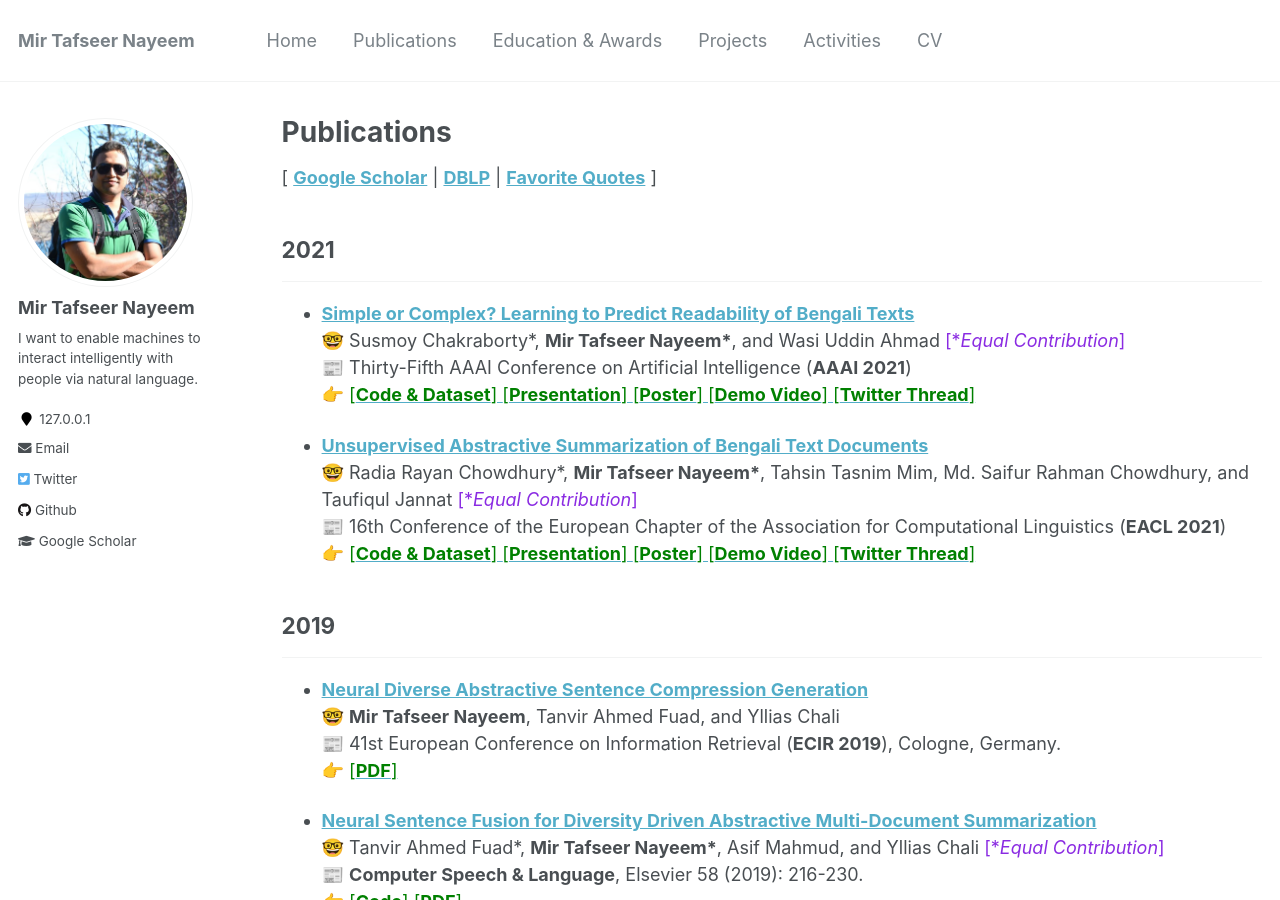
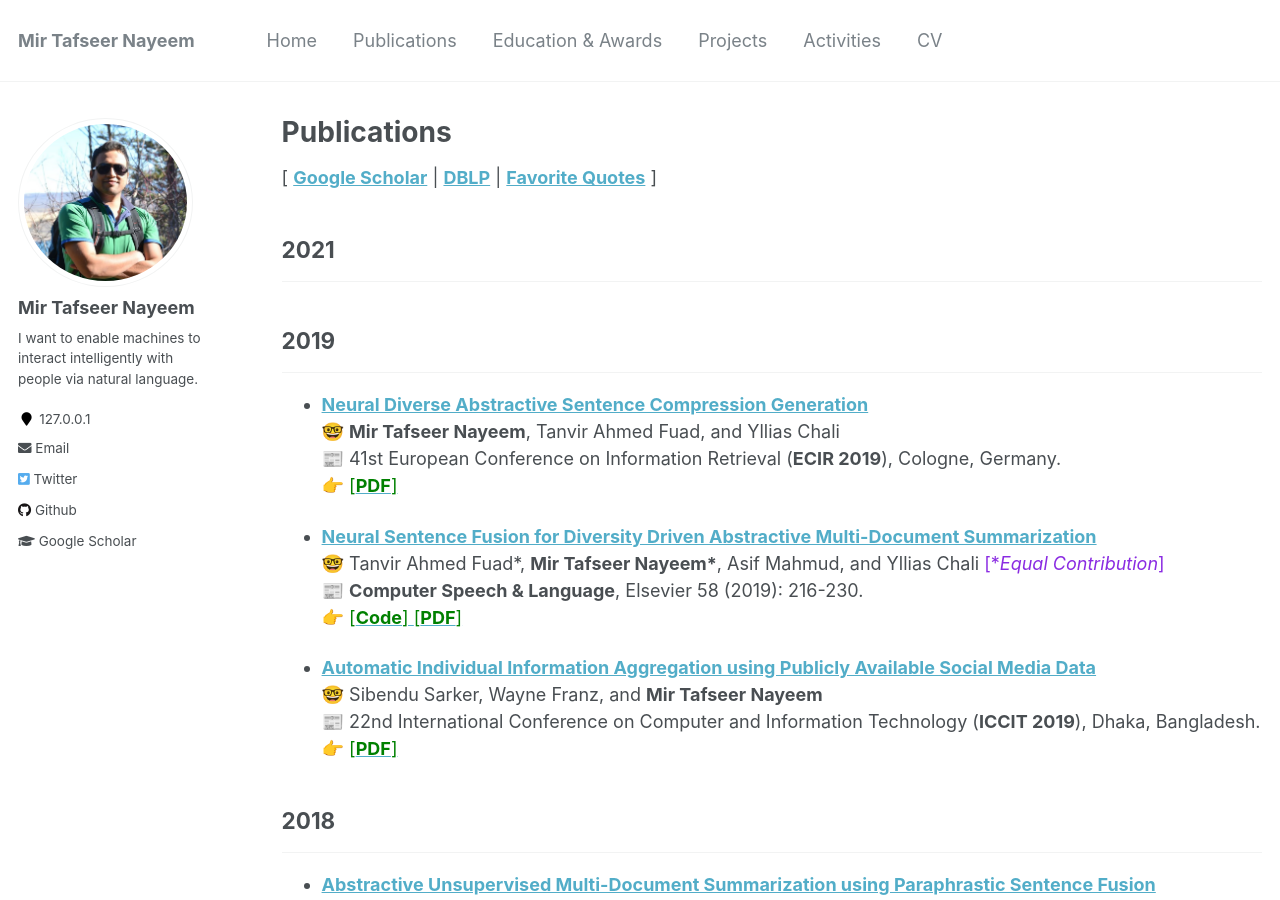
Before and after one commit to sujan-sarker/sujan-sarker.github.io, a Jekyll site: the page built from _pages/publications.md, in a window 1280 px wide and 900 px high. Built offline with Jekyll 4.4.1, drawn with Linux system fonts in a browser that asks for light colours.

Commit message:
Update publications.md

```diff
--- a/_pages/publications.md
+++ b/_pages/publications.md
@@ -9,16 +9,28 @@ author_profile: true
 
 ## 2021
 -----------
-* [**Simple or Complex? Learning to Predict Readability of Bengali Texts**](https://arxiv.org/abs/2012.07701)<br/>
+
+
+
+
+
+
+
+
+
+
+
+
+<!-- * [**Simple or Complex? Learning to Predict Readability of Bengali Texts**](https://arxiv.org/abs/2012.07701)<br/>
 🤓 Susmoy Chakraborty\*, **Mir Tafseer Nayeem\***, and Wasi Uddin Ahmad <span style ="color:BlueViolet"> [\**Equal Contribution*]</span> <br/>
 📰 Thirty-Fifth AAAI Conference on Artificial Intelligence (**AAAI 2021**) <br/>
 👉 [<span style ="color:Green"> [**Code & Dataset**] </span>](https://github.com/tafseer-nayeem/BengaliReadability) [<span style ="color:Green"> [**Presentation**] </span>](https://tafseer-nayeem.github.io/files/AAAI2021/aaai2021_full.pdf) [<span style ="color:Green"> [**Poster**] </span>](https://tafseer-nayeem.github.io/files/AAAI2021/aaai2021_poster.pdf) [<span style ="color:Green"> [**Demo Video**] </span>](https://youtu.be/U05Pf9Y4tCQ) [<span style ="color:Green"> [**Twitter Thread**] </span>](https://twitter.com/mtnayeem/status/1334590638105378817?s=20)
-
-* [**Unsupervised Abstractive Summarization of Bengali Text Documents**](https://www.aclweb.org/anthology/2021.eacl-main.224)<br/>
+-->
+<!-- * [**Unsupervised Abstractive Summarization of Bengali Text Documents**](https://www.aclweb.org/anthology/2021.eacl-main.224)<br/>
 🤓 Radia Rayan Chowdhury\*, **Mir Tafseer Nayeem\***, Tahsin Tasnim Mim, Md. Saifur Rahman Chowdhury, and Taufiqul Jannat <span style ="color:BlueViolet"> [\**Equal Contribution*]</span> <br/>
 📰 16th Conference of the European Chapter of the Association for Computational Linguistics (**EACL 2021**)<br/>
 👉 [<span style ="color:Green"> [**Code & Dataset**] </span>](https://github.com/tafseer-nayeem/BengaliSummarization) [<span style ="color:Green"> [**Presentation**] </span>](https://tafseer-nayeem.github.io/files/EACL2021/eacl2021_presentation.pdf) [<span style ="color:Green"> [**Poster**] </span>](https://tafseer-nayeem.github.io/files/EACL2021/eacl2021_poster.pdf) [<span style ="color:Green"> [**Demo Video**] </span>](https://youtu.be/LrnskktiXcg) [<span style ="color:Green"> [**Twitter Thread**] </span>](https://twitter.com/mtnayeem/status/1350551479283662848?s=20)
-
+-->
 
 ## 2019
 -----------
```
